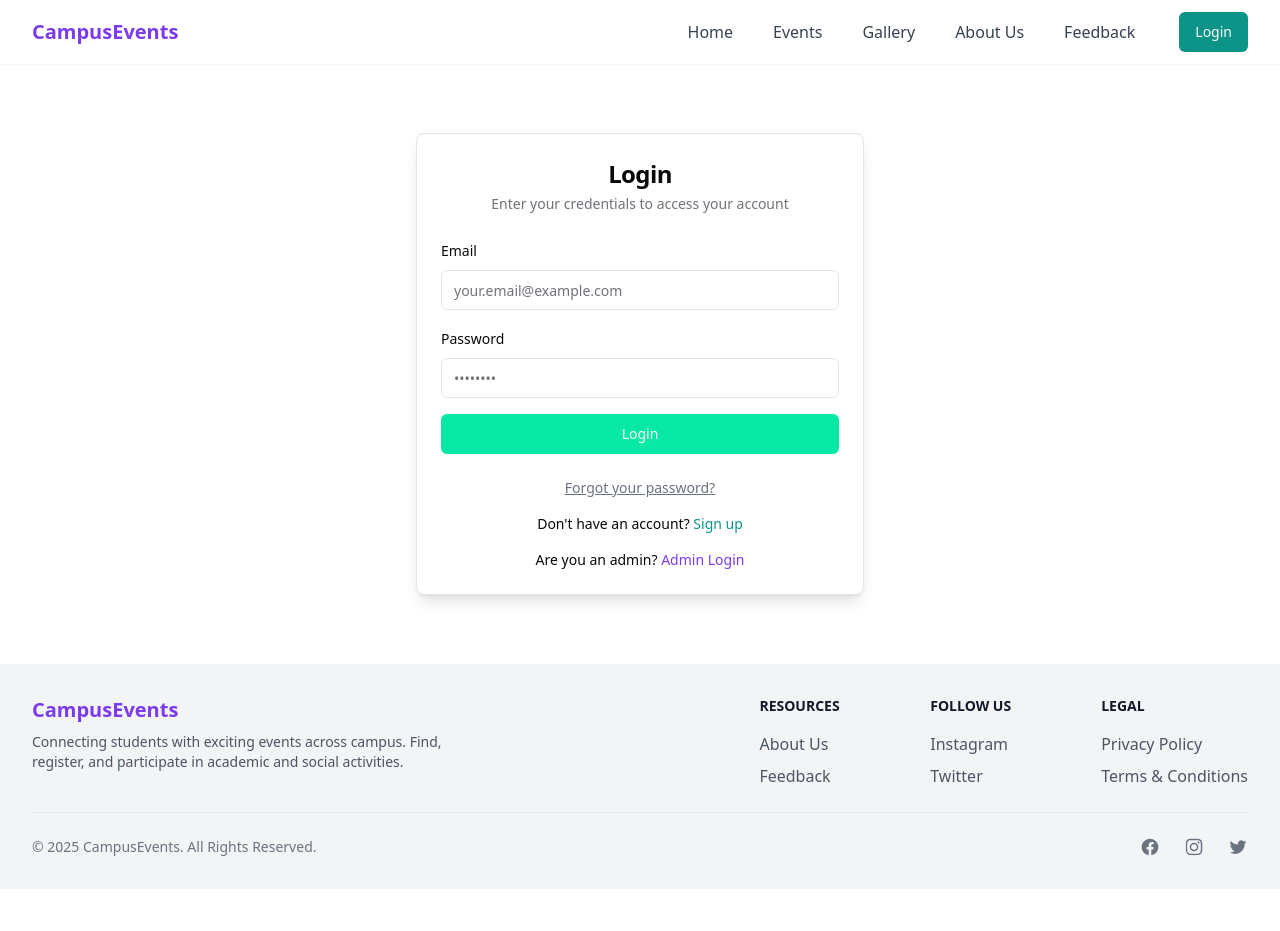
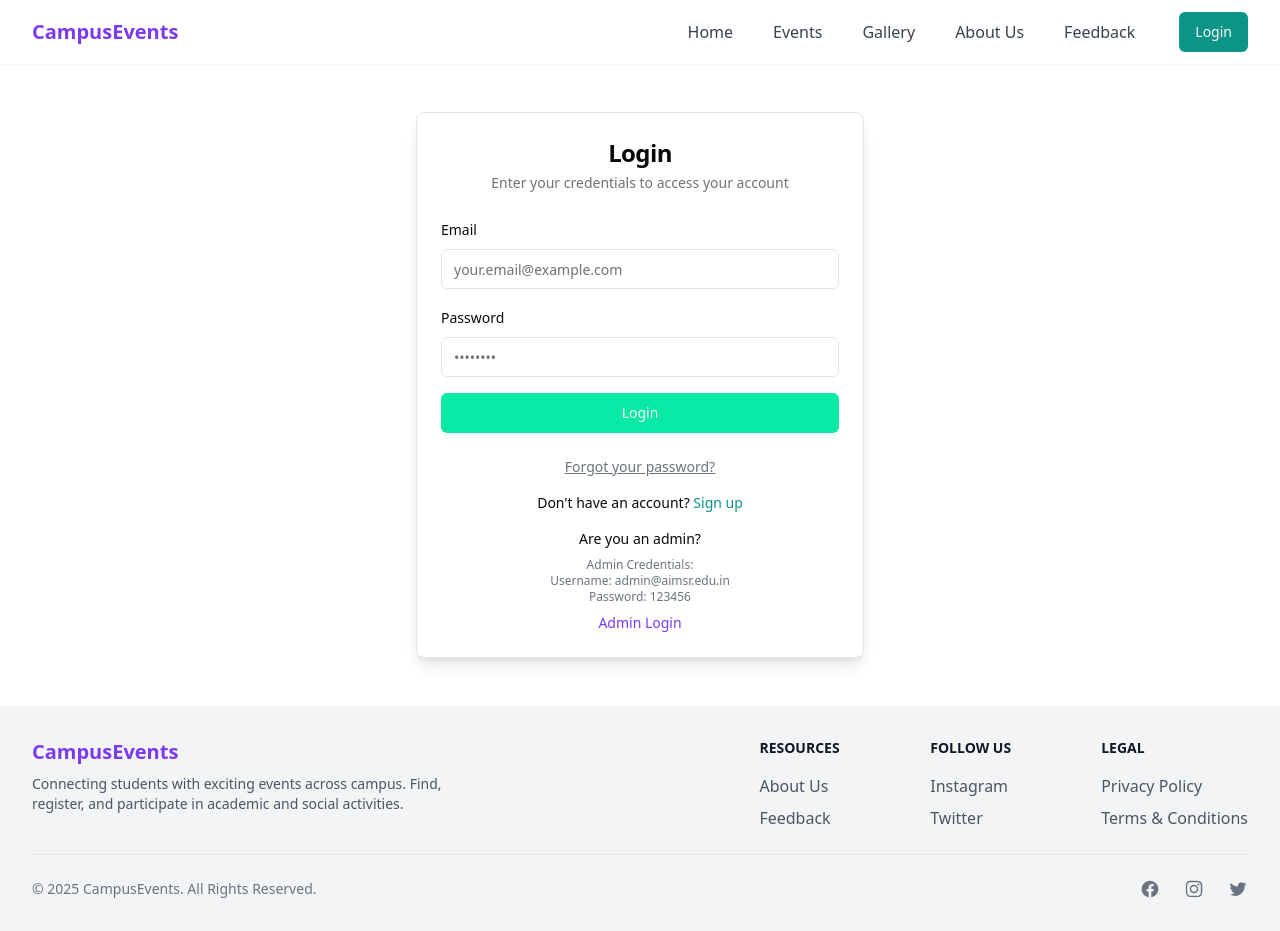
Before and after one commit to sanikagaikwad09/scholar-event-central, a React (Vite) app: page /login in a window 1280 px wide. Before the commit the page ends 889 px from the top, so only its background shows below. Built offline with nearby package versions, Linux system fonts and the light colour scheme.

Commit message:
Fix: Add admin login credentials
Added hardcoded admin login credentials to the admin login link.

```diff
--- a/src/pages/LoginPage.tsx
+++ b/src/pages/LoginPage.tsx
@@ -48,9 +48,14 @@ const LoginPage = () => {
                 Sign up
               </Link>
             </div>
-            <div className="text-center text-sm">
-              Are you an admin?{" "}
-              <Link to="/admin/login" className="text-purple-600 hover:text-purple-800 font-medium">
+            <div className="text-center text-sm space-y-2">
+              <div>Are you an admin?</div>
+              <div className="text-xs text-gray-500">
+                Admin Credentials:<br />
+                Username: admin@aimsr.edu.in<br />
+                Password: 123456
+              </div>
+              <Link to="/admin/login" className="text-purple-600 hover:text-purple-800 font-medium block mt-1">
                 Admin Login
               </Link>
             </div>
```
